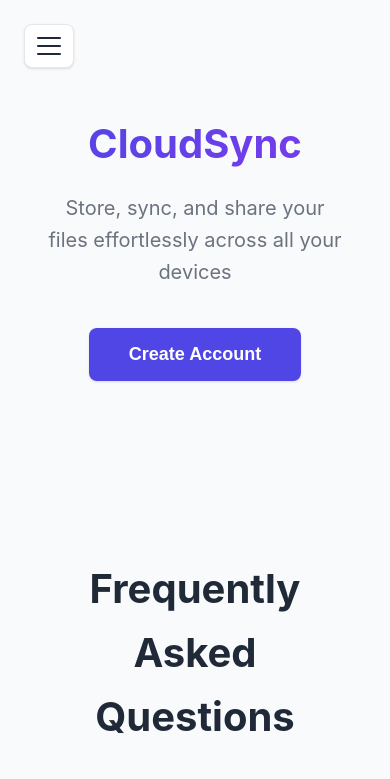
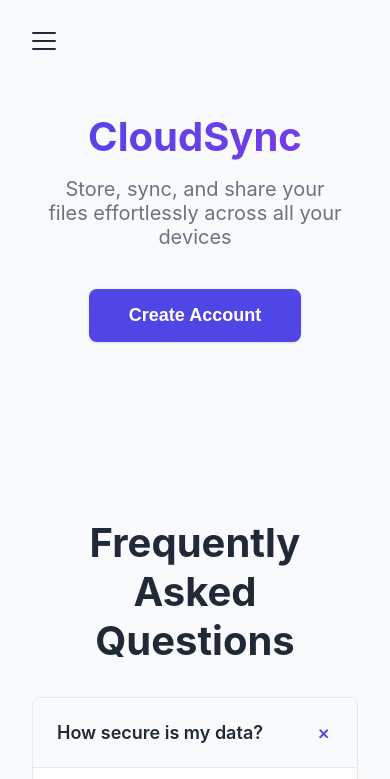
Before and after one commit to silasbrack/vanilla-webpage, a plain HTML site: page index.html in a window 390 px wide. Shown: the top 779 px of the page. Drawn offline with Linux system fonts and the light colour scheme.

Commit message:
Improve hamburger

```diff
--- a/style.css
+++ b/style.css
@@ -18,7 +18,7 @@
 }
 
 body {
-    font-family: -apple-system, BlinkMacSystemFont, 'Segoe UI', Roboto, 'Helvetica Neue', Arial, sans-serif;
+    font-family: -apple-system, BlinkMacSystemFont, 'Segoe UI', Roboto, 'Helvetica Neue', Arial, sans-serif; */
     line-height: 1.6;
     color: var(--text-dark);
     background-color: var(--bg-light);
@@ -37,21 +37,18 @@ main {
     top: 1.5rem;
     left: 1.5rem;
     z-index: 1000;
-    background: var(--bg-white);
-    border: 1px solid var(--border-color);
-    border-radius: 0.5rem;
-    padding: 0.75rem;
+    background: transparent;
+    border: none;
+    padding: 0.5rem;
     cursor: pointer;
     display: flex;
     flex-direction: column;
     gap: 0.375rem;
-    box-shadow: var(--shadow);
     transition: var(--transition);
 }
 
 .menu-toggle:hover {
-    background: var(--bg-light);
-    box-shadow: var(--shadow-lg);
+    opacity: 0.7;
 }
 
 .menu-toggle span {
```
